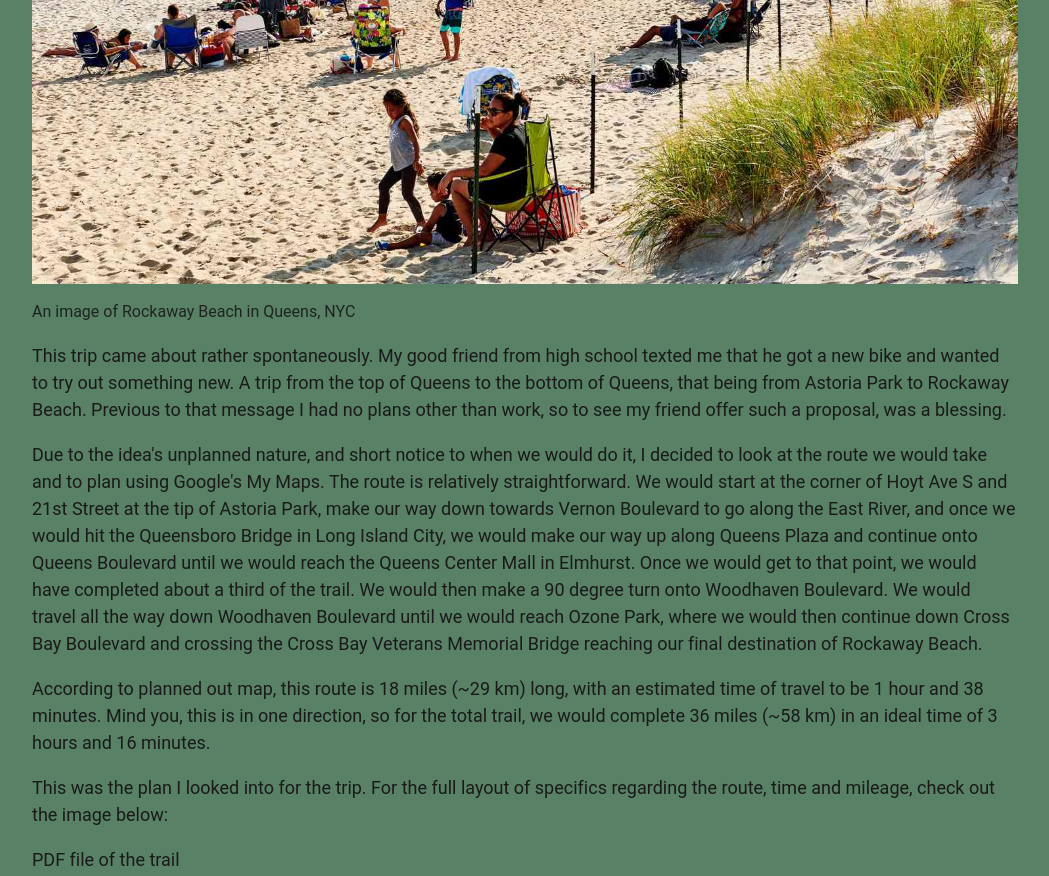
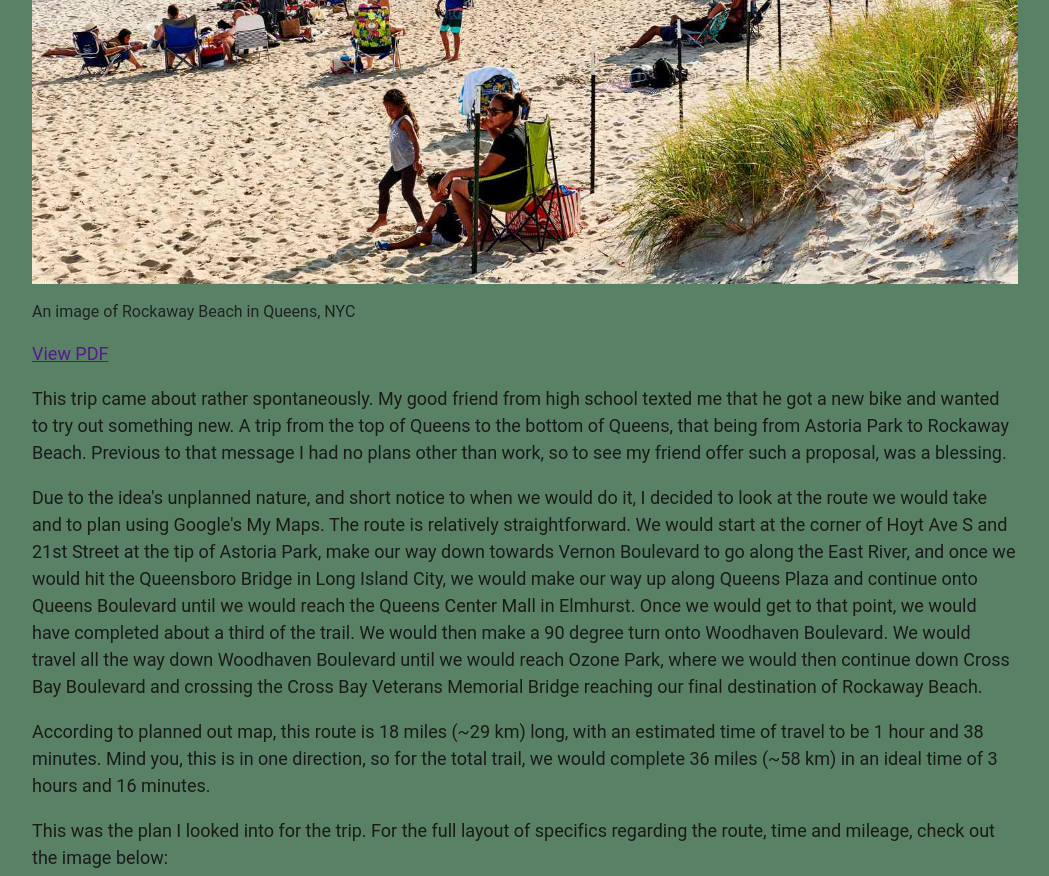
Before and after one commit to jbierowiec/janekbikes, an Eleventy site: page src/blog/2023-07-29-astoria-park-to-rockaway-beach.md in a window 1280 px wide. Shown: the part 684-1560 px from the top of the page, without its empty margins (115-1164 px from the left). Built offline with nearby package versions, Linux system fonts and the light colour scheme; Eleventy itself is replaced by a stand-in of ours; files that its build step writes are made by us from their sources.

Commit message:
fifteenth commit

```diff
--- a/src/_includes/article.njk
+++ b/src/_includes/article.njk
@@ -13,6 +13,8 @@ layout: 'base.njk'
       <figcaption>
         {{ imageAlt }}
       </figcaption>
+      <p>{{ pdf.data.title }}</p>
+      <a href="{{ pdf.data.pdf_url }}" target="_blank">View PDF</a>
     </figure>
 
     {{ content | safe }}
--- a/src/blog/2023-07-29-astoria-park-to-rockaway-beach.md
+++ b/src/blog/2023-07-29-astoria-park-to-rockaway-beach.md
@@ -11,6 +11,7 @@ tags:
   - featured
 image: /assets/blog/article-2.jpg
 imageAlt: 'An image of Rockaway Beach in Queens, NYC'
+pdf_url: /assets/blog/AstoriaParktoRockawayBeach.pdf
 status: published
 ---
 This trip came about rather spontaneously. My good friend from high school texted me that he got a new bike and wanted to try out something new. A trip from the top of Queens to the bottom of Queens, that being from Astoria Park to Rockaway Beach. Previous to that message I had no plans other than work, so to see my friend offer such a proposal, was a blessing.
```
